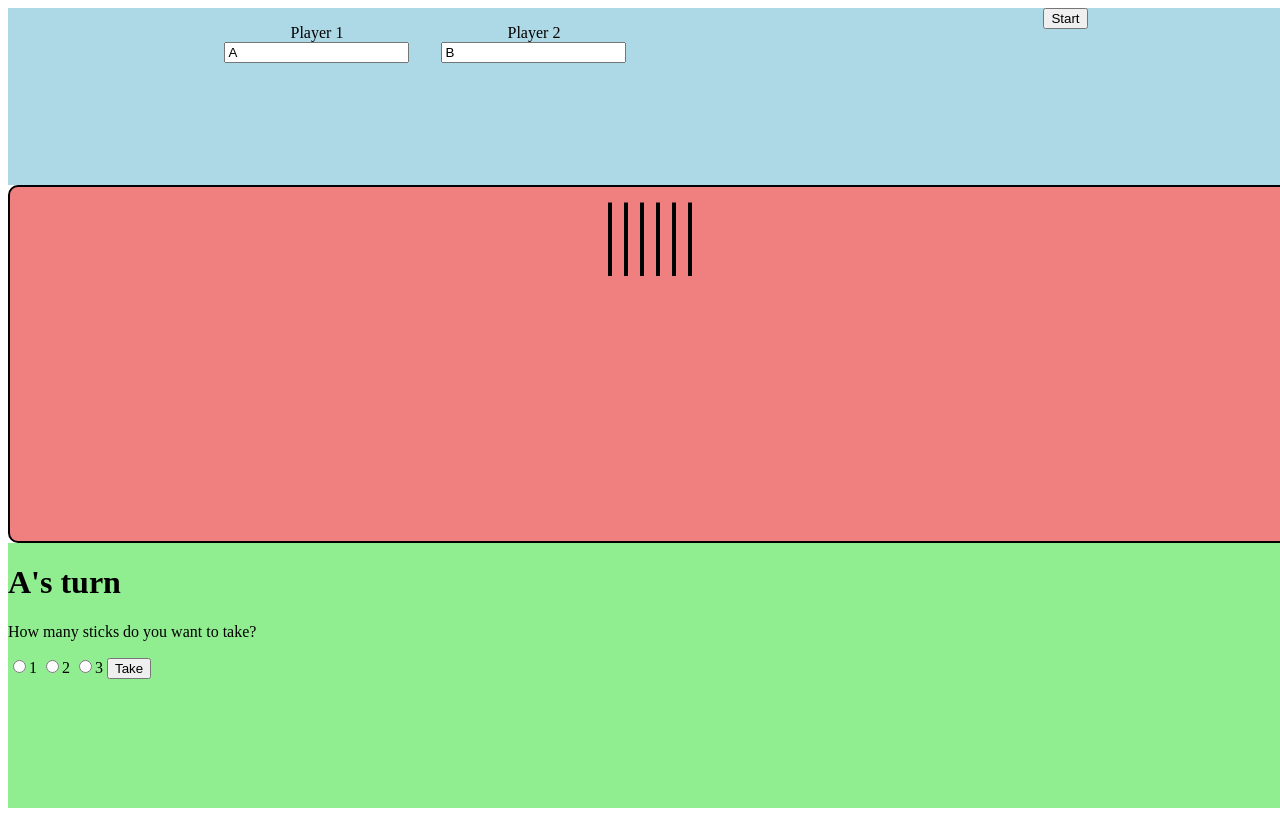
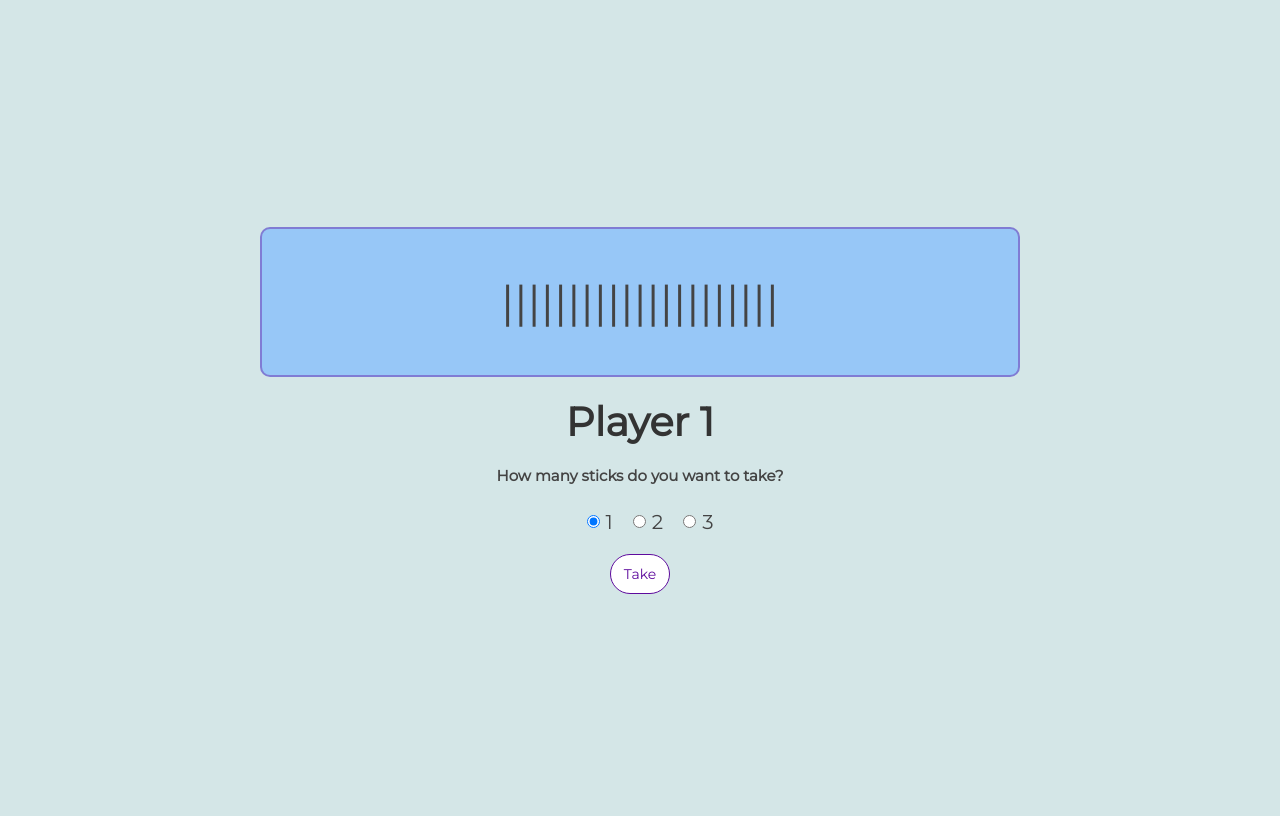
Before and after one commit to alexandreprevi/Nim_spel, a plain HTML site: page index.html in a window 1280 px wide. Both pictures are taken after a click on the button "Start". Drawn offline with Linux system fonts and the light colour scheme.

Commit message:
project finished

```diff
--- a/index.html
+++ b/index.html
@@ -6,42 +6,52 @@
     <meta name="viewport" content="width=device-width, initial-scale=1.0">
     <meta http-equiv="X-UA-Compatible" content="ie=edge">
     <link rel="stylesheet" href="style.css">
+    <link href="https://fonts.googleapis.com/css?family=Amatic+SC|Montserrat&display=swap" rel="stylesheet">
     <title>Nim</title>
 </head>
 
 <body>
     <div class="container">
         <!-- Players Information -->
-        <div class="player-info-main">
-            <div class="player-info">
+        <div class="player-info-main" id="inputSection">
+            <h1 style="text-align: center">Nim</h1>
+            <div class="player-info ">
                 <div class="player-one">
                     <label for="playerOne">Player 1</label>
-                    <input type="text" id="playerOne" placeholder="Name" value="A">
+                    <input type="text" id="playerOne" placeholder="Enter name" required>
                 </div>
                 <div class="player-two">
                     <label for="playerTwo">Player 2</label>
-                    <input type="text" id="playerTwo" placeholder="Name" value="B">
+                    <input type="text" id="playerTwo" placeholder="Enter name" required>
                 </div>
             </div>
-            <div id="btnStart">
-                    <button type="submit" onclick="startGame();">Start</button>
-                </div>
+            <div id="btnStart" class="btn-start">
+                <button type="submit" class="btn" onclick="startGame();">Start</button>
+            </div>
         </div>
 
         <!-- Nim display -->
-        <div class="game-display">
+        <div class="game-display" id="gameDisplay">
             <div id="sticksDisplay">
 
             </div>
         </div>
         <!-- Take Sticks-->
-        <div class="stick-button">
+        <div class="choose-stick" id="chooseSticksSection">
             <h1 class="player-name-display" id="playerNameDisplay"></h1>
-            <p>How many sticks do you want to take?</p>
-            <input type="radio" name="choice" value="1">1
-            <input type="radio" name="choice" value="2">2
-            <input type="radio" name="choice" value="3">3
-            <button type="submit" onclick = "takeSticks();">Take</button>
+            <img src="https://media.giphy.com/media/XreQmk7ETCak0/giphy.gif" id="gif" alt="gif">
+            <div id="toHide" class="toHide">
+                <h2>How many sticks do you want to take?</h2>
+                <div class="radio-btn">
+                    <input type="radio" name="choice" value="1" checked>1
+                    <input type="radio" name="choice" value="2">2
+                    <input type="radio" name="choice" value="3">3
+                </div>
+                <button type="submit" class="btn" onclick="takeSticks();">Take</button>
+            </div>
+        </div>
+        <div class="restart" id="restartSection">
+            <button type="submit" class="btn" id="restartButton" onclick="restart();">Restart</button>
         </div>
     </div>
 
--- a/script.js
+++ b/script.js
@@ -1,31 +1,52 @@
 const gameDisplay = document.getElementById("sticksDisplay");
 const playerNameDisplay = document.getElementById("playerNameDisplay");
 const choice = document.getElementsByName("choice");
+const chooseSticksSection = document.getElementById("chooseSticksSection");
+const inputSection = document.getElementById("inputSection");
+const restartButton = document.getElementById("restartButton");
+const restartSection = document.getElementById("restartSection");
+const gameDisplaySection = document.getElementById("gameDisplay");
+const gif = document.getElementById("gif");
 
 
-let sticksLeft = 6;
+let sticksLeft = 21;
 let sticksToTake;
 let playerTurn = 0;
 let checkWinner = false;
 
+restartSection.style.display = "none";
+gameDisplaySection.style.display = "none";
+gif.style.display = "none";
+
+
 
 function startGame(){
 
+
     getPlayersInfo();
+    displayGame();
     displayStick();
     updatePlayer();
 
 }
 
 function getPlayersInfo(){
-    const playerOne = document.getElementById("playerOne").value;
-    const playerTwo = document.getElementById("playerTwo").value;
+
+    playerOne = document.getElementById("playerOne");
+    playerTwo = document.getElementById("playerTwo");
+
+    if (playerOne.value == ""){
+        playerOne.value = "Player 1";
+    }
+    if (playerTwo.value == ""){
+        playerTwo.value = "Player 2";
+    }
+
 }
 
 function displayStick(){
 
-    resetSticks();
-
+    gameDisplay.innerText = "";
     for(let i = 0; i < sticksLeft; i++){
         gameDisplay.innerText += "|";
     }
@@ -44,27 +65,27 @@ function takeSticks(){
     sticksLeft -= sticksToTake;
     displayStick();
     checkforWinner();
-    console.log(checkWinner);
     if (checkWinner == false){
         setTimeout(function(){
             updatePlayer();
         }, 300);
     }
+    if (checkWinner == true){
+        endOfGameDisplay();
+    }
+
 
 }
 
-function resetSticks(){
-    gameDisplay.innerText = "";
-}
 
 
 function updatePlayer(){
 
     // show wich player should play
     if (playerTurn % 2 == 0){
-        playerNameDisplay.innerText = `${playerOne.value}'s turn `;
+        playerNameDisplay.innerText = playerOne.value;
     } else {
-        playerNameDisplay.innerText = `${playerTwo.value}'s turn `;
+        playerNameDisplay.innerText = playerTwo.value;
     }
     playerTurn++;
 }
@@ -75,9 +96,9 @@ function checkforWinner(){
     if (sticksLeft == 1){
         // last player won
         if (playerTurn % 2 == 0){
-            playerNameDisplay.innerText = "B won";
+            playerNameDisplay.innerText = playerTwo.value+" won";
         } else{
-            playerNameDisplay.innerText = "A won";
+            playerNameDisplay.innerText = playerOne.value+" won";
         }
         return checkWinner = true;
         //stop game
@@ -87,10 +108,28 @@ function checkforWinner(){
         // last player lost
         //stop game
         if (playerTurn % 2 == 0){
-            playerNameDisplay.innerText = "A won";
+            playerNameDisplay.innerText = playerOne.value+" won";
         } else{
-            playerNameDisplay.innerText = "B won";
+            playerNameDisplay.innerText = playerTwo.value+" won";
         }
         return checkWinner = true;
      }
 }
+
+function displayGame(){
+    chooseSticksSection.style.display = "flex";
+    inputSection.style.display = "none";
+    gameDisplaySection.style.display = "flex";
+}
+
+function restart(){
+    location.reload();
+}
+
+function endOfGameDisplay(){
+    document.getElementById("toHide").style.display = "none";
+    gameDisplaySection.style.display = "none";
+    restartSection.style.display = "flex";
+    gif.style.display = "flex";
+
+}
--- a/style.css
+++ b/style.css
@@ -1,44 +1,134 @@
+:root{
+    background-color: rgb(212, 230, 231);
+    font-size: 62.5%;
+}
+
+*{
+    box-sizing: border-box;
+    font-family: 'Montserrat', sans-serif;
+    margin: 0;
+    padding: 0;
+    color: #444;
+}
+
+h1,
+h2,
+h3,
+h4{
+    margin-bottom: 1rem;
+}
+
+h1{
+    font-size: 4rem;
+    color: #333;
+    margin-bottom: 2rem;
+}
+
+h2{
+    font-size: 1.5rem;
+    margin-bottom: 0.5rem;
+    font-weight: 700;
+}
+
+
 .container{
     width: 100vw;
     height: 100vh;
     display: flex;
     flex-direction: column;
+    justify-content: center;
+    align-items: center;
+    max-width: 80rem;
+    margin: 0 auto;
+    padding: 2rem;
 }
 
-
 .player-info-main{
-    background-color: lightblue;
-    justify-content: space-around;
-    display: flex;
     width: 100%;
-    height: 50%;
-    font-size: 1rem;
 }
 
 .player-info{
     display: flex;
+    font-size: 1.5rem;
+    justify-content: space-around;
+    text-align: center;
+    padding: 2rem;
 }
-
-.player-info > div{
-    display: flex;
-    text-align: center;
-    flex-direction: column;
+.player-info > div >input{
+    width: 9rem;
     margin: 1rem;
 }
 
-.game-display{
-    background-color: lightcoral;
-    width: 100%;
-    border: 2px solid black;
-    border-radius: 10px;
-    height: 100%;
-    font-size: 5rem;
-    text-align: center;
+.btn-start{
+    display: flex;
+    justify-content: center;
+    padding: 1rem;
 }
 
-.stick-button{
-    background-color: lightgreen;
+.game-display{
+    display: flex;
+    justify-content: center;
+    align-items: center;
+    background-color: rgb(151, 199, 247);
     width: 100%;
-    height: 75%;
+    margin: 2rem;
+    border: 2px solid rgba(94, 11, 157, 0.4);
+    border-radius: 10px;
+    height: 15rem;
+    font-size: 4.5rem;
+}
+
+.choose-stick{
+    width: 100%;
+    display: none;
+    flex-direction: column;
+    align-items: center;
+
 
 }
+.toHide{
+    display: flex;
+    flex-direction: column;
+    justify-content: center;
+    align-items: center;
+}
+
+
+.radio-btn{
+    display: flex;
+    width: 20rem;
+    margin: 2rem;
+    justify-content: center;
+    align-items: center;
+    font-size: 2rem;
+}
+
+.radio-btn > input{
+    margin: 0 0.6rem 0 2rem;
+}
+
+/* BUTTONS */
+
+
+.btn{
+    font-size: 1.4rem;
+    padding: 1rem 0;
+    width: 6rem;
+    text-align: center;
+    border: 0.1rem solid rgb(94, 11, 157);
+    border-radius: 2rem;
+    text-decoration: none;
+    color: rgb(94, 11, 157);
+    background-color: white;
+}
+
+.btn:hover{
+    cursor: pointer;
+    box-shadow: 0 0.4rem 1.4rem 0 rgba(94, 11, 157, 0.5);
+    transform: translateY(-0.1rem);
+    transition: transform 150ms;
+}
+#gif{
+    padding-bottom: 4rem;
+
+}
```
